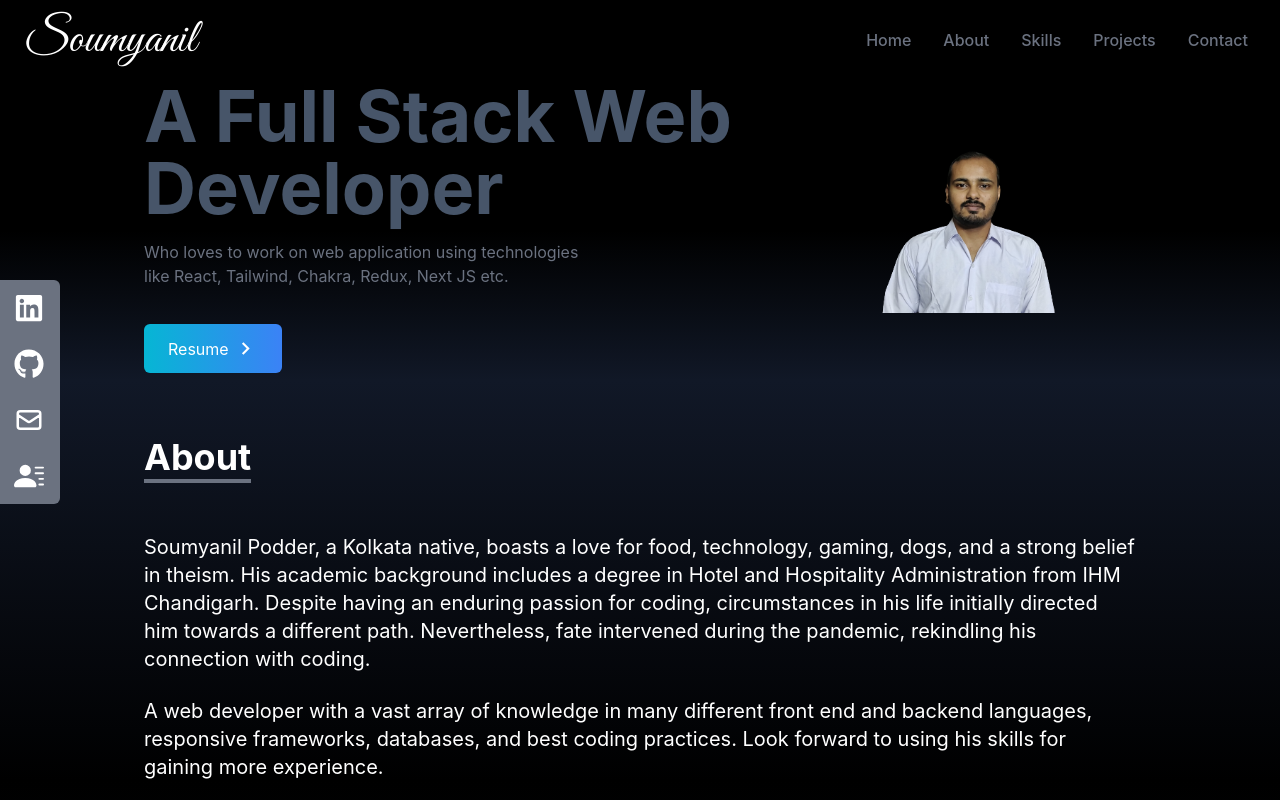
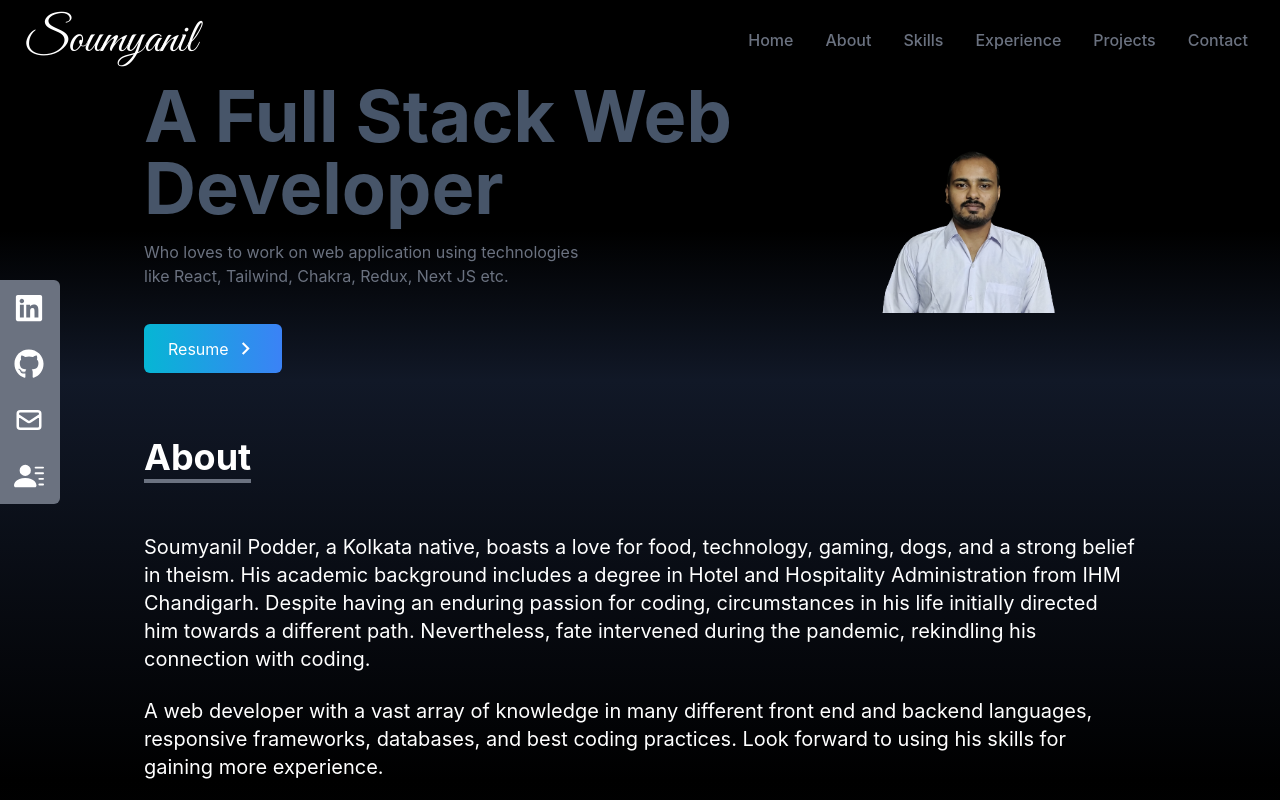
Before and after one commit to soumyanil22/soumyanil-portfolio, a React (Create React App) app: page / in a window 1280 px wide. Shown: the top 800 px of the page. Built offline with nearby package versions, Linux system fonts and the light colour scheme.

Commit message:
added changes

```diff
--- a/src/Components/Experience.jsx
+++ b/src/Components/Experience.jsx
@@ -3,7 +3,7 @@ import React from "react";
 const Experience = () => {
   return (
     <div
-      name="Experience"
+      name="experience"
       className="bg-gradient-to-b from-gray-800 to-gray-800 w-full text-white"
     >
       <div className="max-w-screen-lg px-4 pt-12 mx-auto flex flex-col justify-center w-full h-full">
--- a/src/Components/Navbar.jsx
+++ b/src/Components/Navbar.jsx
@@ -10,22 +10,24 @@ function Navbar() {
       id: 1,
       link: "home",
     },
-
     {
       id: 2,
       link: "about",
     },
-
     {
       id: 3,
       link: "skills",
     },
     {
       id: 4,
+      link: "experience",
+    },
+    {
+      id: 5,
       link: "projects",
     },
     {
-      id: 5,
+      id: 6,
       link: "contact",
     },
   ];
```
